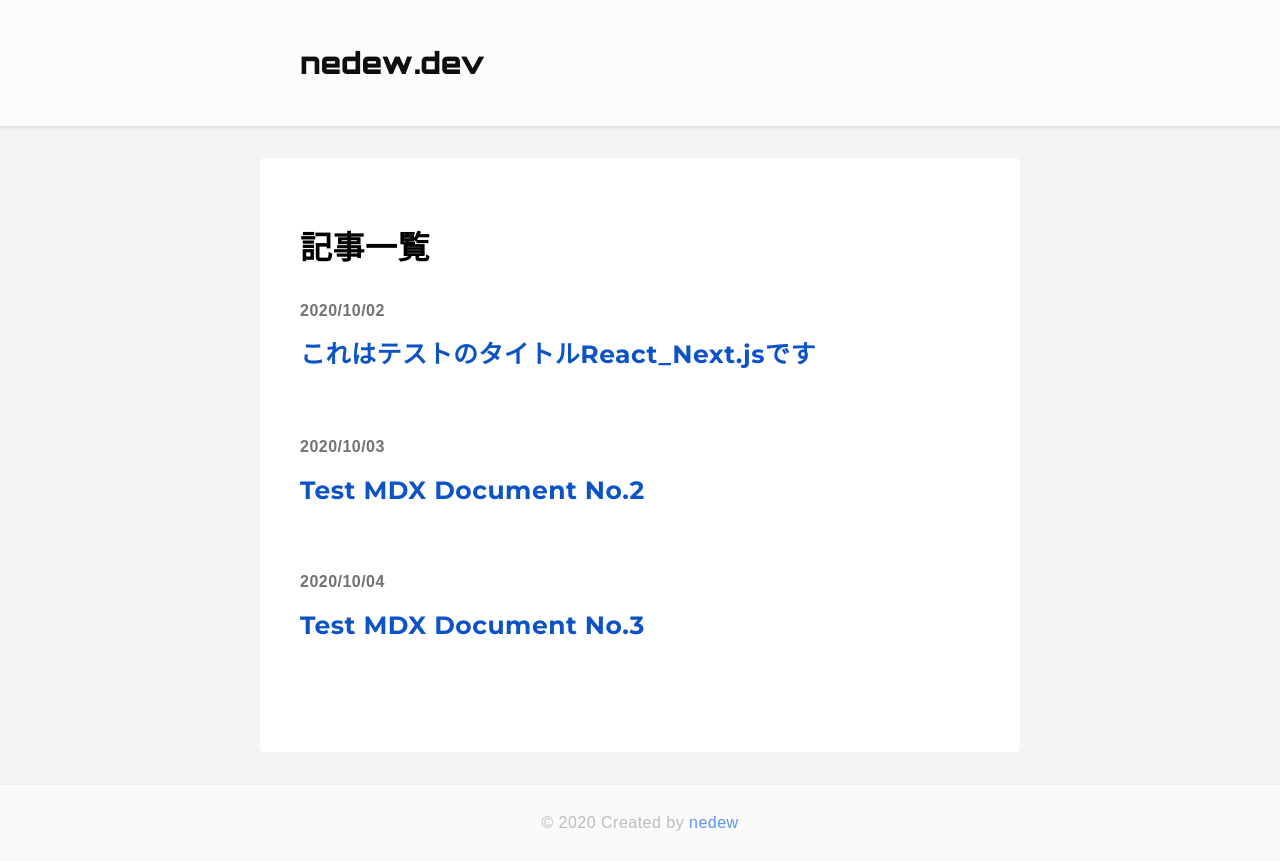
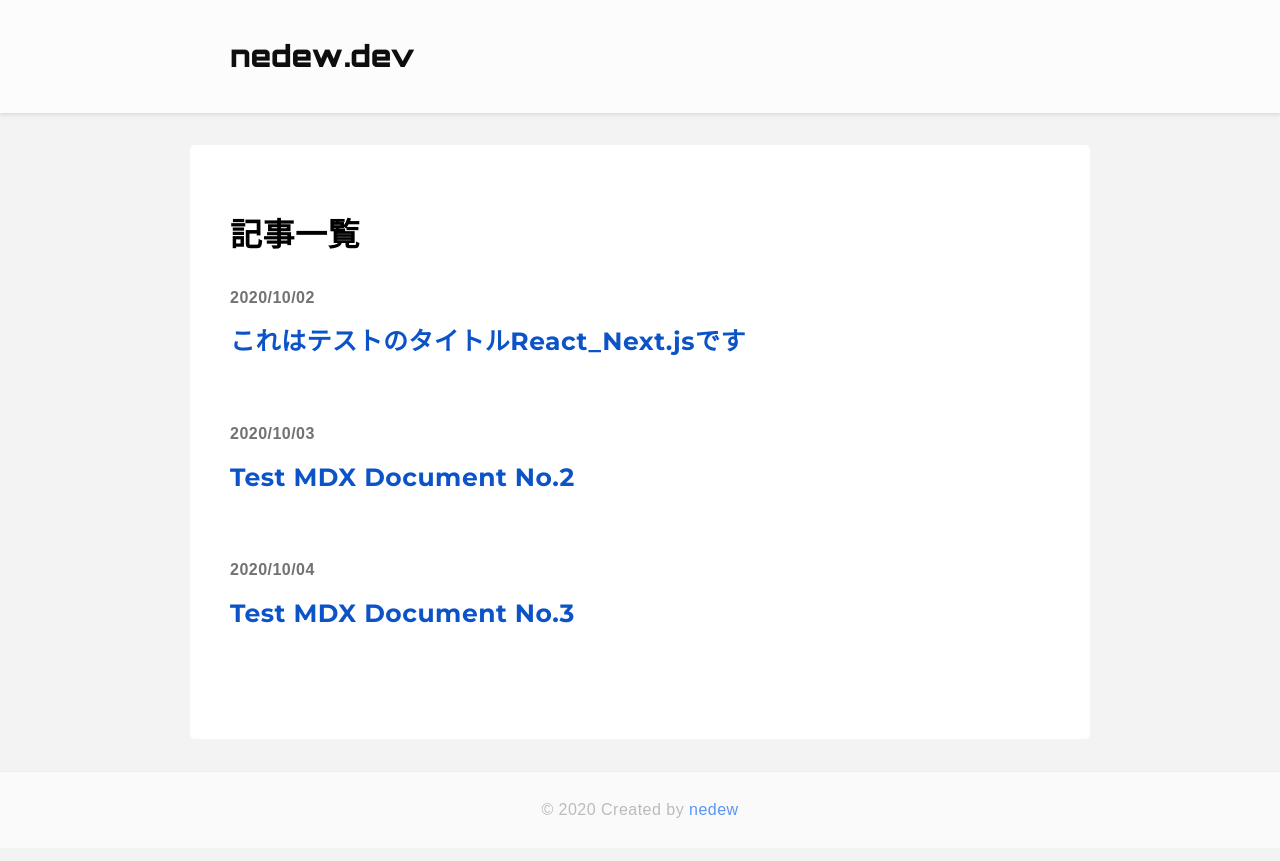
Before and after one commit to nedew/blog, a Next.js app: page /articles in a window 1280 px wide. Built offline with nearby package versions, Linux system fonts and the light colour scheme.

Commit message:
Remove sticky footer.

```diff
--- a/components/styles/article.module.scss
+++ b/components/styles/article.module.scss
@@ -45,9 +45,8 @@
     padding: 1rem 2.5rem;
     margin-right: $wideCodeMarginRight;
     margin-left: $wideCodeMarginLeft;
-    @media screen and (max-width: $maxWidth) {
+    @media screen and (max-width: $breakPoint) {
       width: 100%;
-      padding: 1rem 1.5rem;
       padding: 1rem $narrowPaddingRight;
       margin-right: $narrowCodeMarginRight;
       margin-left: $narrowCodeMarginLeft;
--- a/components/styles/header.module.scss
+++ b/components/styles/header.module.scss
@@ -1,9 +1,11 @@
 @import "../../styles/_config.scss";
 
 .header {
+  position: relative;
+  z-index: 0;
   width: 100%;
   background-color: #fcfcfc;
-  padding: 2.3rem 0;
+  padding: 1.9rem 0;
   box-shadow: 0 2.2px 4px 0 rgba(0,0,0,0.1);
 }
 
@@ -25,10 +27,11 @@
 }
 
 .siteTitle {
-  font-family: 'Orbitron', sans-serif;
+  font-family: 'Orbitron', Montserrat, sans-serif;
   color: #0E0E0E;
   text-decoration: none;
   font-size: 30px;
+  font-weight: 700;
 }
 // .siteTitle:hover {
 //   text-decoration: none;
--- a/components/styles/layout.module.scss
+++ b/components/styles/layout.module.scss
@@ -29,6 +29,7 @@
     margin-top: 0px;
     margin-bottom: 0px;
     z-index: -1;
+    border-radius: inherit;
   }
 }
 
@@ -44,8 +45,8 @@
 
 // }
 
-.area {
-  display: flex;
-  flex-direction: column;
-  min-height: 100vh;
-}
+// .area {
+//   display: flex;
+//   flex-direction: column;
+//   min-height: 100vh;
+// }
--- a/styles/_config.scss
+++ b/styles/_config.scss
@@ -1,4 +1,5 @@
-$maxWidth: 760px;
+// $maxWidth: 760px;
+$maxWidth: 900px;
 
 $breakPoint: 500px;
 
--- a/styles/global.scss
+++ b/styles/global.scss
@@ -20,7 +20,7 @@ body {
   background-color: #f3f3f3;
 
   @media screen and (max-width: $maxWidth) {
-    // background-color: #fff;
+    background-color: #fff;
     background-color: red;
   }
 }
```
